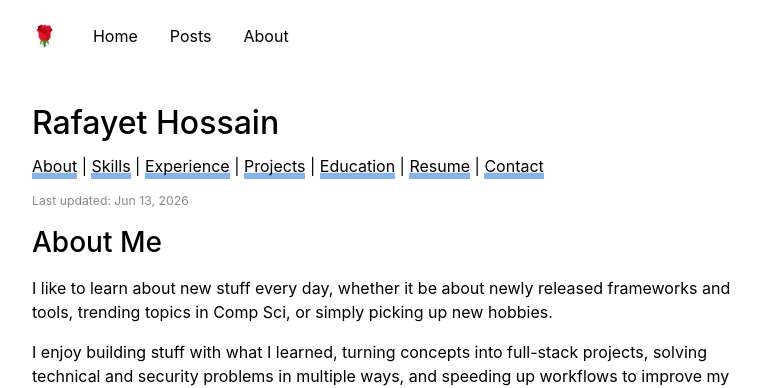
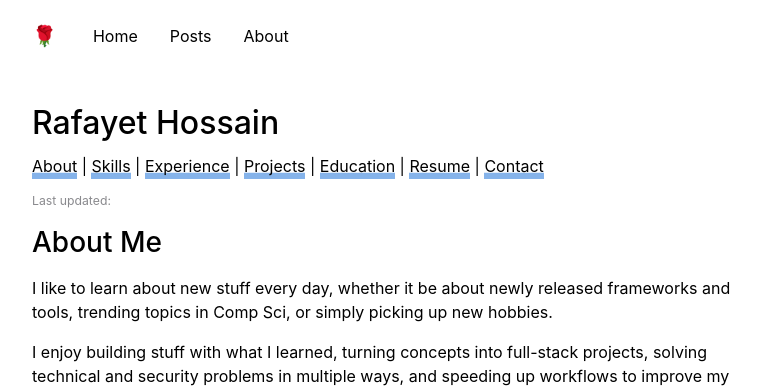
Before and after one commit to rafayet-git/hos.sh, a Jekyll site: the page built from pages/about.md, in a window 1280 px wide and 900 px high. Shown: the top 388 px of the window, without its empty margins (242-1021 px from the left). Built offline with Jekyll 4.4.1, drawn with Linux system fonts in a browser that asks for light colours; part of the change alters nothing that is shown.

```diff
--- a/pages/about.md
+++ b/pages/about.md
@@ -21,7 +21,7 @@ ext_css: https://cdn.jsdelivr.net/gh/devicons/devicon@latest/devicon.min.css
 </p>
 
 <p class="post-meta">
-    <small>Last updated: {{ page.last_modified_at | default: site.time | date: "%b %-d, %Y" }}</small>
+    <small>Last updated: {{ page.last_modified_at| date: "%b %-d, %Y" }}</small>
 </p>
 
 ### About Me
```
